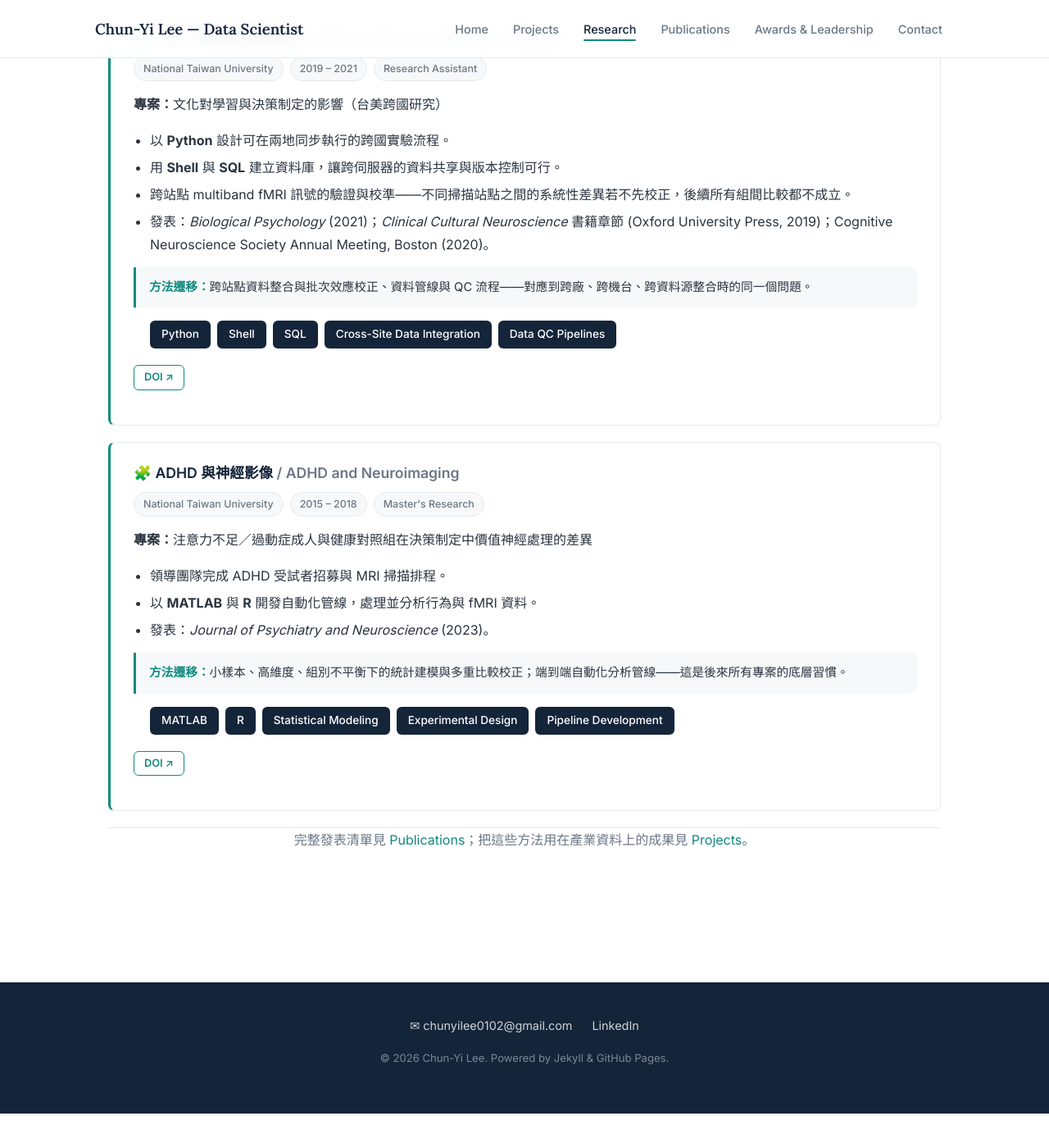
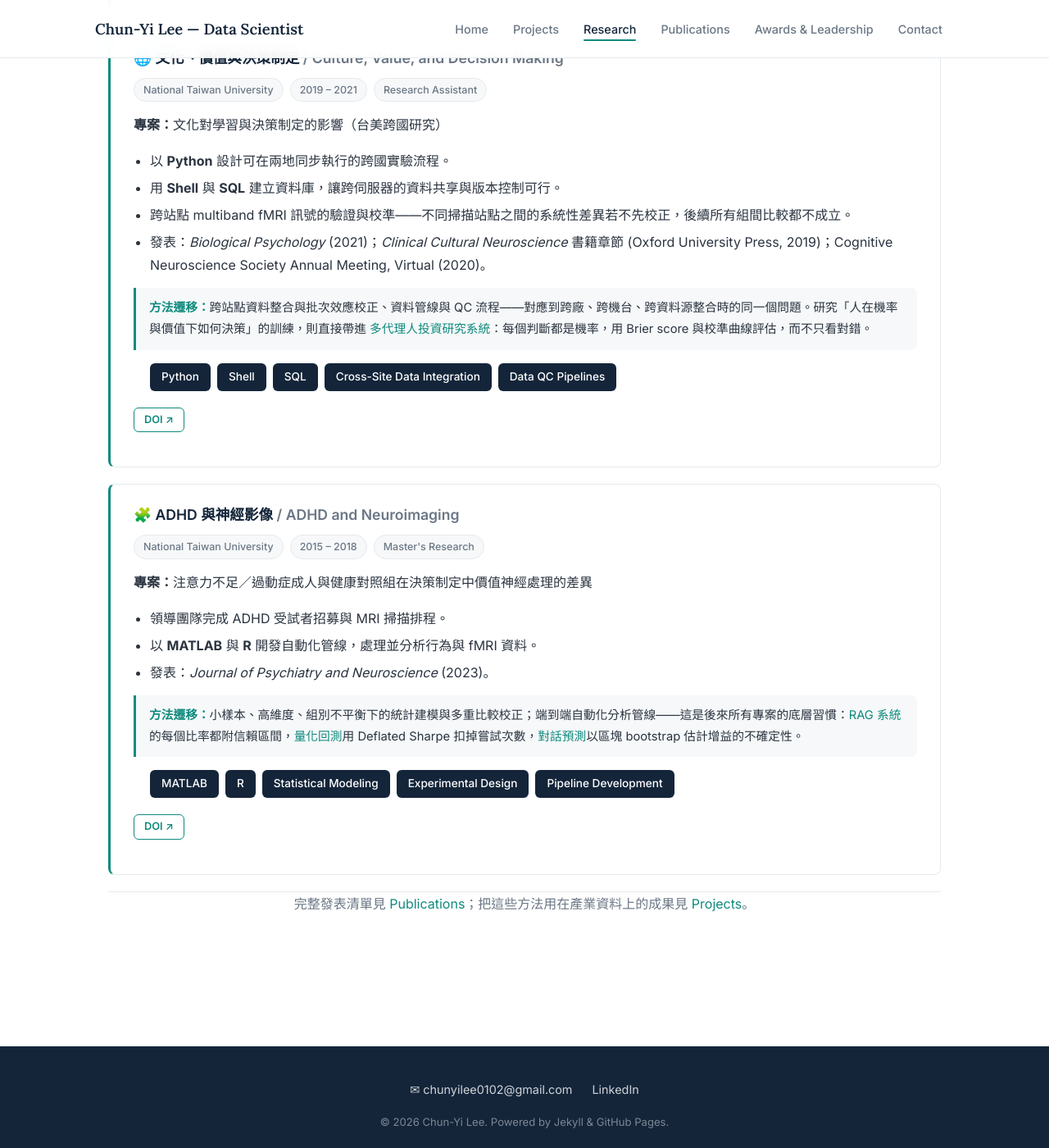
Before and after one commit to JamesLeeCY/JamesLeeCY.github.io, a Jekyll site: the page built from research.md, in a window 1280 px wide and 1400 px high, scrolled down 850 px. Shown: the whole window at 82% size. Built offline with Jekyll 4.4.1, drawn with Linux system fonts in a browser that asks for light colours; before the commit the page ends 2208 px from its top, so only the background shows below that; some of the changed text lies outside the part shown.

Commit message:
Align Research page with current projects
Link each method-transfer note to the project that uses it; mark CNS 2020
as virtual to match Publications.

Co-Authored-By: Claude Opus 5.5 <noreply@anthropic.com>

```diff
--- a/research.md
+++ b/research.md
@@ -24,7 +24,7 @@ permalink: /research.html
             <li>把原始影片以每個 TR（0.752 秒）為單位，拆成低階視覺、動態、語義與物件層級的特徵序列，與 fMRI 時序對齊成可檢定的迴歸變項。</li>
             <li>發表：Psychonomics Society Annual Meeting, NYC (2024)。</li>
         </ul>
-        <p class="research-transfer"><strong>方法遷移：</strong>多模態特徵工程、非結構化訊號轉可建模變項、時序對齊——同一套作法用在製造製程的感測訊號序列上。</p>
+        <p class="research-transfer"><strong>方法遷移：</strong>多模態特徵工程、把非結構化訊號轉成可建模的時序變項——同一套作法用在 <a href="https://github.com/JamesLeeCY/semiconductor-quality-ml" target="_blank" rel="noopener">CMP 製程感測序列</a>的虛擬量測，以及 <a href="https://github.com/JamesLeeCY/line-chat-triage" target="_blank" rel="noopener">聊天群組的話題 entropy 時間序列</a>（以 entropy 預測下一時間窗的話題轉移）。</p>
         <ul class="tag-list">
             <li>Python</li><li>VR Experimental Design</li><li>OpenCV</li><li>YOLOv8</li><li>Multimodal Time-Series</li>
         </ul>
@@ -45,9 +45,9 @@ permalink: /research.html
             <li>以 <strong>Python</strong> 設計可在兩地同步執行的跨國實驗流程。</li>
             <li>用 <strong>Shell</strong> 與 <strong>SQL</strong> 建立資料庫，讓跨伺服器的資料共享與版本控制可行。</li>
             <li>跨站點 multiband fMRI 訊號的驗證與校準——不同掃描站點之間的系統性差異若不先校正，後續所有組間比較都不成立。</li>
-            <li>發表：<em>Biological Psychology</em> (2021)；<em>Clinical Cultural Neuroscience</em> 書籍章節 (Oxford University Press, 2019)；Cognitive Neuroscience Society Annual Meeting, Boston (2020)。</li>
+            <li>發表：<em>Biological Psychology</em> (2021)；<em>Clinical Cultural Neuroscience</em> 書籍章節 (Oxford University Press, 2019)；Cognitive Neuroscience Society Annual Meeting, Virtual (2020)。</li>
         </ul>
-        <p class="research-transfer"><strong>方法遷移：</strong>跨站點資料整合與批次效應校正、資料管線與 QC 流程——對應到跨廠、跨機台、跨資料源整合時的同一個問題。</p>
+        <p class="research-transfer"><strong>方法遷移：</strong>跨站點資料整合與批次效應校正、資料管線與 QC 流程——對應到跨廠、跨機台、跨資料源整合時的同一個問題。研究「人在機率與價值下如何決策」的訓練，則直接帶進 <a href="https://github.com/JamesLeeCY/precision-weighted-investment-agent" target="_blank" rel="noopener">多代理人投資研究系統</a>：每個判斷都是機率，用 Brier score 與校準曲線評估，而不只看對錯。</p>
         <ul class="tag-list">
             <li>Python</li><li>Shell</li><li>SQL</li><li>Cross-Site Data Integration</li><li>Data QC Pipelines</li>
         </ul>
@@ -69,7 +69,7 @@ permalink: /research.html
             <li>以 <strong>MATLAB</strong> 與 <strong>R</strong> 開發自動化管線，處理並分析行為與 fMRI 資料。</li>
             <li>發表：<em>Journal of Psychiatry and Neuroscience</em> (2023)。</li>
         </ul>
-        <p class="research-transfer"><strong>方法遷移：</strong>小樣本、高維度、組別不平衡下的統計建模與多重比較校正；端到端自動化分析管線——這是後來所有專案的底層習慣。</p>
+        <p class="research-transfer"><strong>方法遷移：</strong>小樣本、高維度、組別不平衡下的統計建模與多重比較校正；端到端自動化分析管線——這是後來所有專案的底層習慣：<a href="https://github.com/JamesLeeCY/paper-rag-copilot" target="_blank" rel="noopener">RAG 系統</a>的每個比率都附信賴區間，<a href="https://github.com/JamesLeeCY/precision-weighted-investment-agent" target="_blank" rel="noopener">量化回測</a>用 Deflated Sharpe 扣掉嘗試次數，<a href="https://github.com/JamesLeeCY/line-chat-triage" target="_blank" rel="noopener">對話預測</a>以區塊 bootstrap 估計增益的不確定性。</p>
         <ul class="tag-list">
             <li>MATLAB</li><li>R</li><li>Statistical Modeling</li><li>Experimental Design</li><li>Pipeline Development</li>
         </ul>
```
Also changed, not shown: HANDOFF.md (+2 -0 lines).
